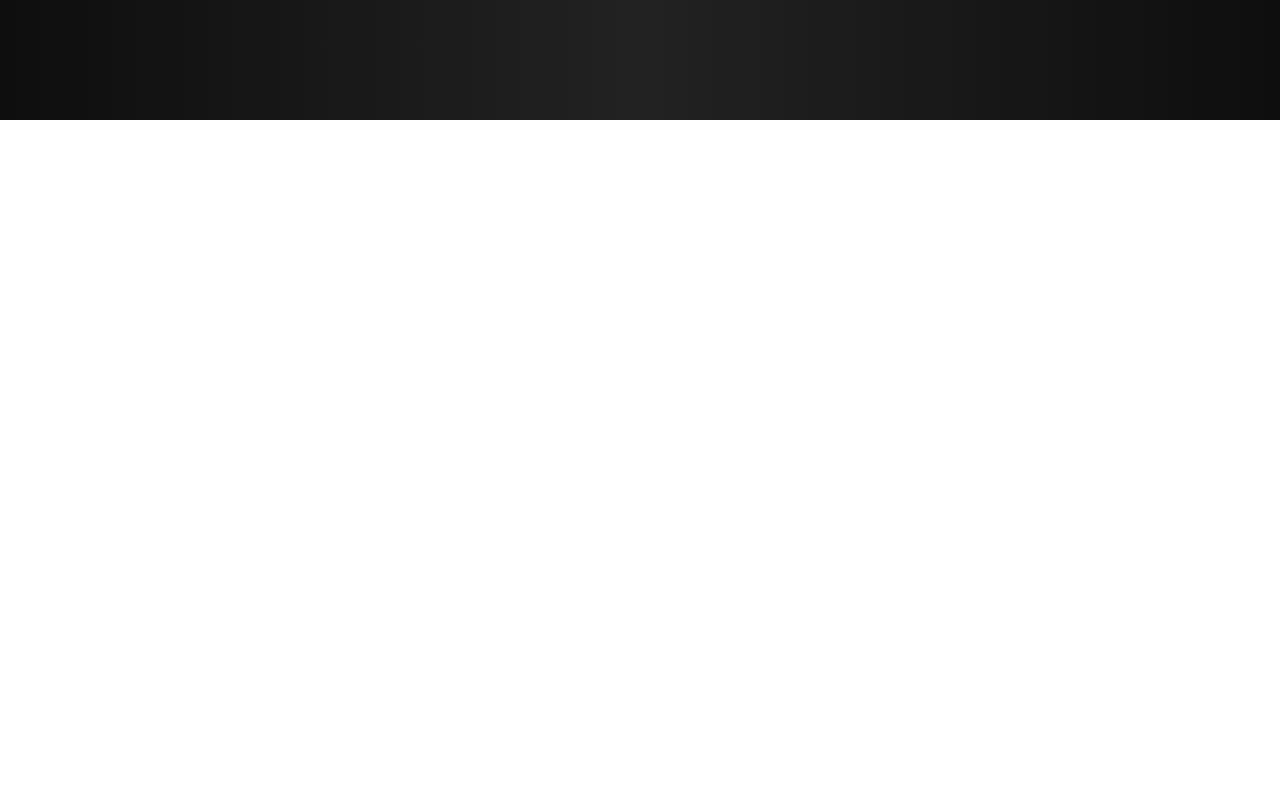
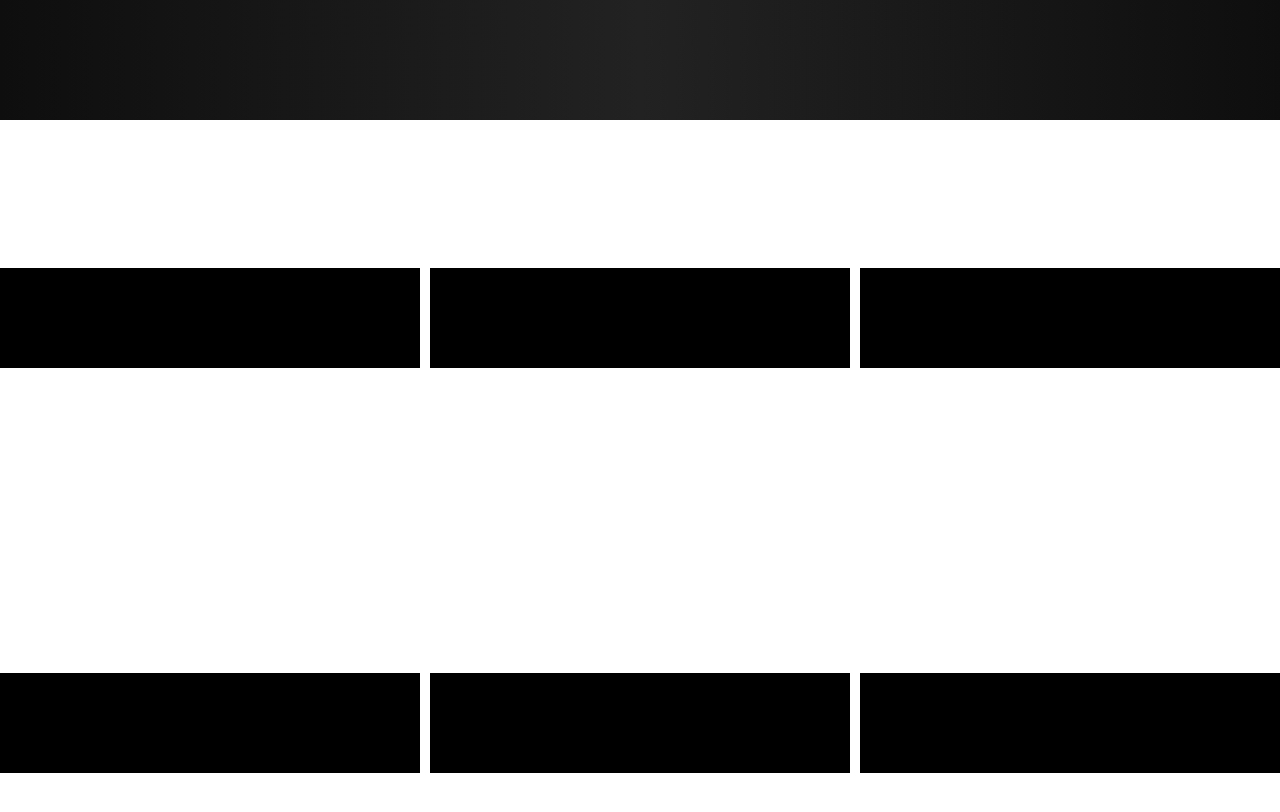
Before and after one commit to SurrenderAt20/fitin, a React (Create React App) app: page / in a window 1280 px wide. Shown: the part 720-1532 px from the top of the page. Before the commit the page ends 960 px from the top, so only its background shows below. Built offline with nearby package versions, Linux system fonts and the light colour scheme.

Commit message:
conflicting css classes fix

```diff
--- a/src/components/common/About.css
+++ b/src/components/common/About.css
@@ -0,0 +1,15 @@
+@import url('https://fonts.googleapis.com/css2?family=Lato:wght@300;400;700;900&display=swap');
+
+*{
+    margin: 0;
+    padding: 0;
+    box-sizing: border-box;
+    font-family: 'Lato', sans-serif;
+}
+
+.containerAbout {
+    background: #fff;
+    width: 100%;
+    height: 105vh;
+    transition: 0.5 ease;
+}
--- a/src/components/common/About.js
+++ b/src/components/common/About.js
@@ -1,5 +1,11 @@
 import React from "react";
+import "./About.css";
+import { SixGrid } from "../smallComponents/SixGrid";
 
 export const About = () => {
-  return <div></div>;
+  return (
+    <div className="containerAbout">
+      <SixGrid />
+    </div>
+  );
 };
--- a/src/components/smallComponents/Grid.css
+++ b/src/components/smallComponents/SixGrid.css
@@ -1,4 +1,4 @@
-.container {
+.containerGrid {
     display: grid;
     grid-template-columns: repeat(3, 1fr);
     grid-gap: 10px;
--- a/src/components/smallComponents/Grid.js
+++ b/src/components/smallComponents/SixGrid.js
@@ -1,9 +1,9 @@
 import React from "react";
-import "./Grid.css";
+import "./SixGrid.css";
 
-export const Grid = () => {
+export const SixGrid = () => {
   return (
-    <div className="container">
+    <div className="containerGrid">
       <div className="cube"></div>
       <div className="cube"></div>
       <div className="cube"></div>
--- /dev/null
+++ b/src/screens/public/Landing.css
@@ -0,0 +1,5 @@
+
+body {
+    display: flex;
+    flex-direction: column;
+}
--- a/src/screens/public/Landing.js
+++ b/src/screens/public/Landing.js
@@ -1,4 +1,5 @@
 import React from "react";
+import "./Landing.css";
 import { Header } from "../../components/common/Header";
 import { About } from "../../components/common/About";
 
```
